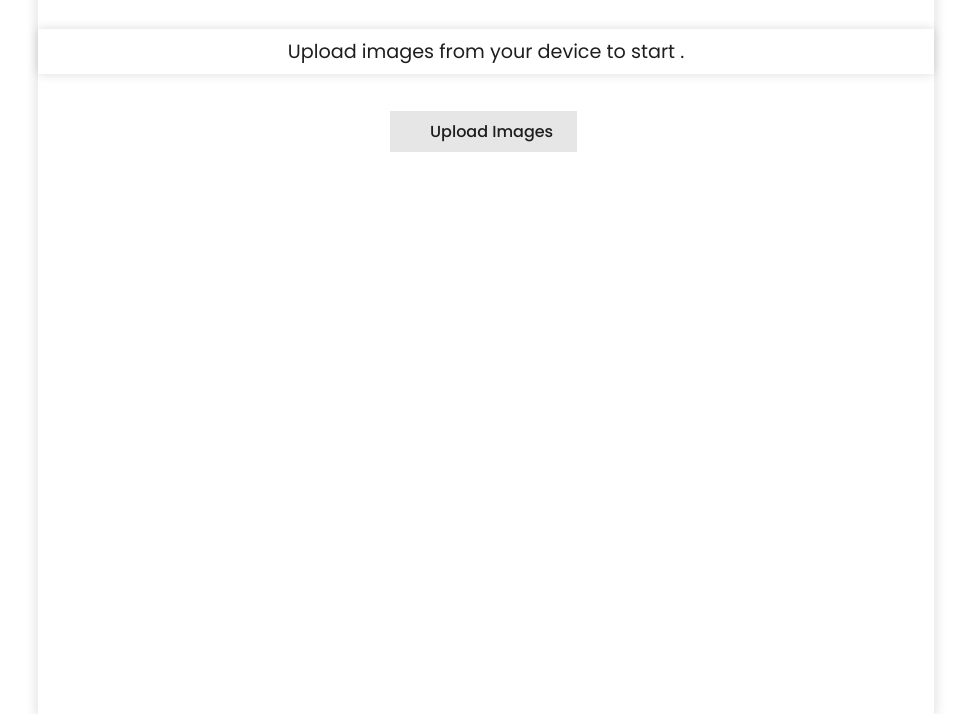
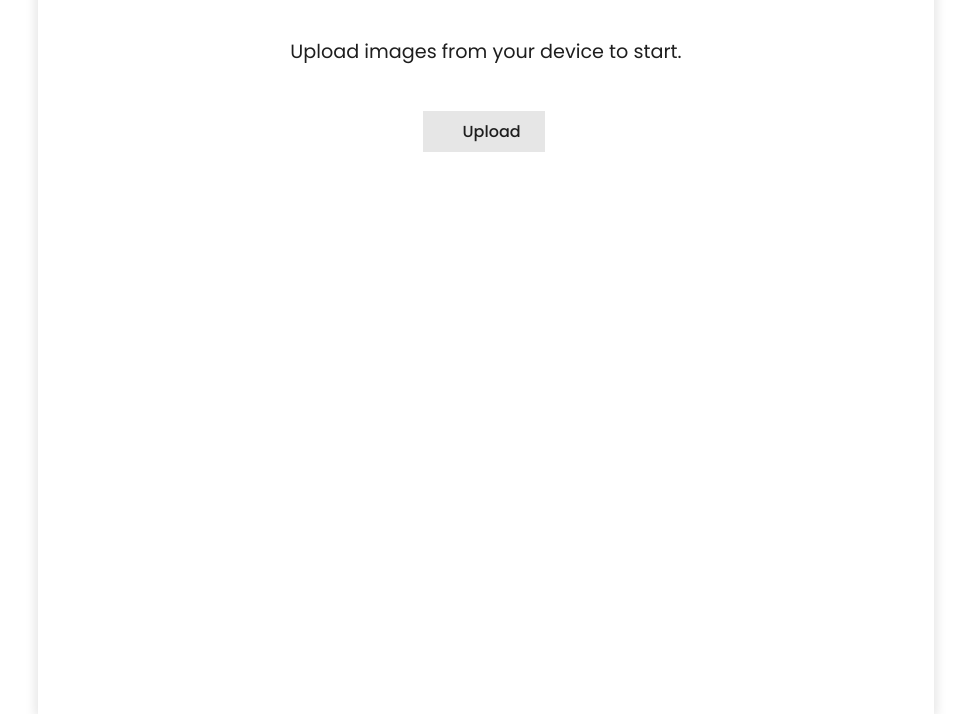
Before and after one commit to TomRossner/ImageGallery, a plain HTML site: page index.html in a window 1280 px wide. Shown: the part 86-800 px from the top of the page, without its empty margins (154-1125 px from the left). Drawn offline with Linux system fonts and the light colour scheme.

Commit message:
Improved upload paragraph

```diff
--- a/index.html
+++ b/index.html
@@ -22,13 +22,13 @@
             <p id="playing"></p>
             <p id="imgCount"></p>
         </div>
-        <p id="imgContainerParagraph">Upload images from your device to start .</p>
+        <p id="imgContainerParagraph">Upload images from your device to start.</p>
         <div class="buttons-container">
             <input type="number" name="delayInput" id="delayInput" min="2" max="99" step="1"><button class="btn" id="setBtn">Set</button>
             <button class="btn" id="delayBtn"><i id="delayIcon" class="gg-timer"></i></button>
             <button class="btn" id="autoPlayBtn"><i id="play" class="gg-play-button"></i><i id="stop" class="gg-play-stop"></i><span>Play</span></button>
             <!-- <button class="btn" id="useTemplateImgs">Use Template Images</button> -->
-            <label for="addMore" id="addMoreBtn" class="btn"><input type="file" name="add-more" id="addMore" accept="image/png, image/jpeg, image/jpg" multiple><i id="plus" class="gg-math-plus"></i><span>Upload Images</span></label>
+            <label for="addMore" id="addMoreBtn" class="btn"><input type="file" name="add-more" id="addMore" accept="image/png, image/jpeg, image/jpg" multiple><i id="plus" class="gg-math-plus"></i><span>Upload</span></label>
             <div class="trash" id="trashContainer">
                 <button class="btn" id="trashBtn">
                     <i id="trashIcon" class="gg-trash"></i>
--- a/style.css
+++ b/style.css
@@ -127,7 +127,7 @@ body{
     font-weight: 400;
     color: rgb(30, 30, 30);
     text-align: center;
-    box-shadow: 0 0 10px 0.2px rgba(0, 0, 0, 0.15);
+    /* box-shadow: 0 0 10px 0.2px rgba(0, 0, 0, 0.15); */
     width: 100%;
     margin: 2rem auto;
     padding: 0.5rem;
```
